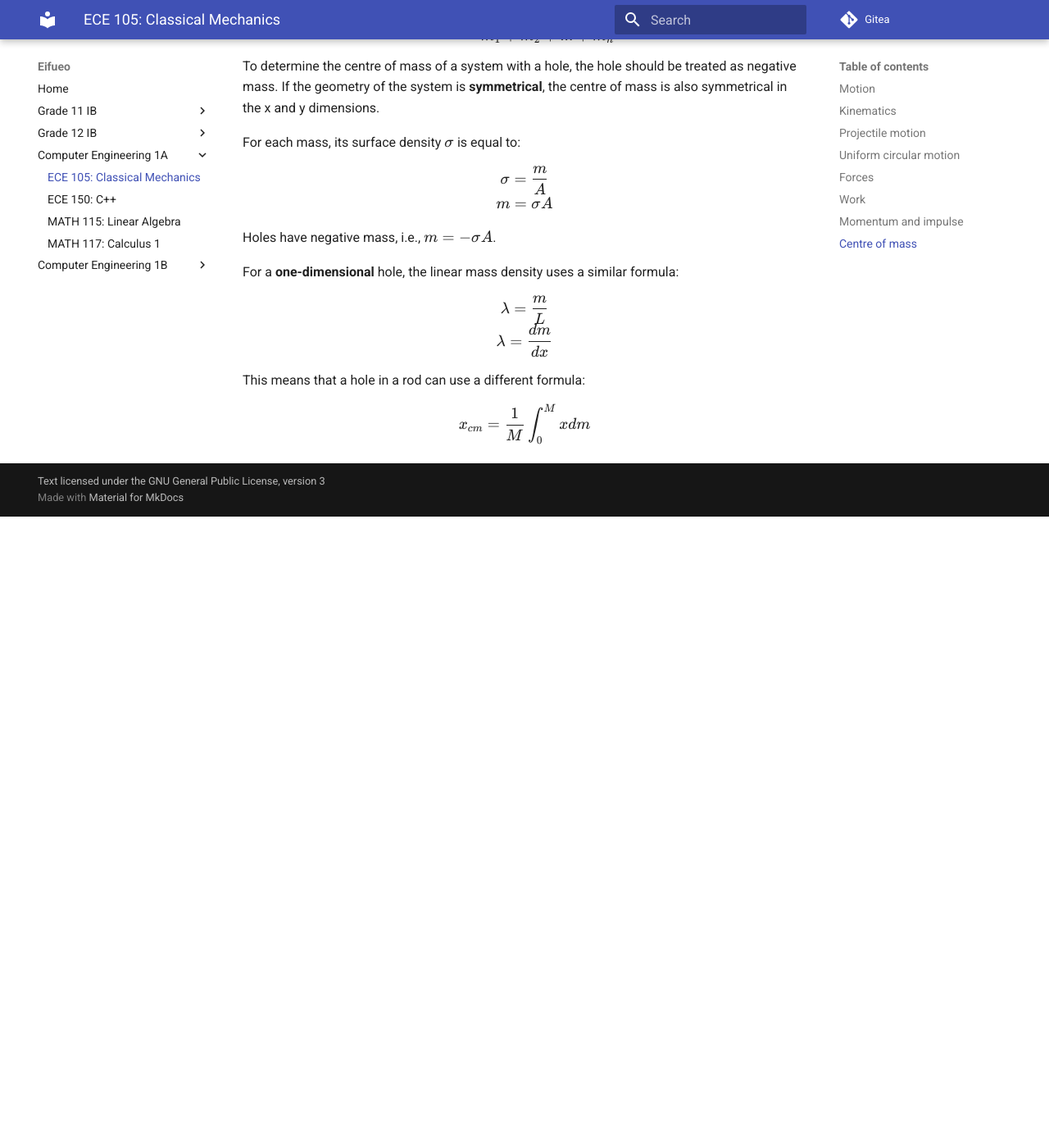
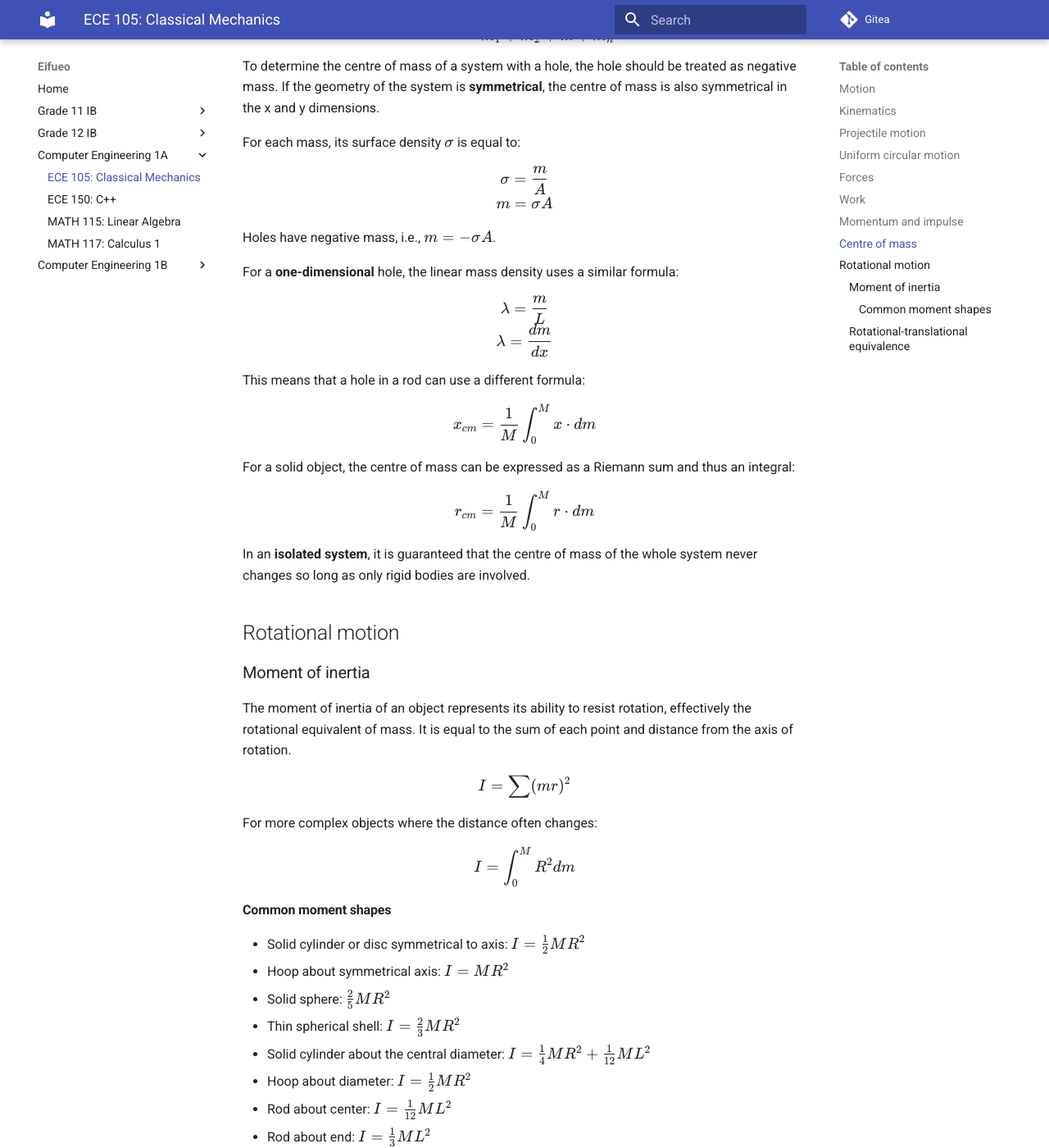
Before and after one commit to potatoeggy/eifueo, an MkDocs documentation site: the page built from docs/ce1/ece105.md, in a window 1280 px wide and 1400 px high, scrolled down 1331 px. Shown: the whole window at 82% size. Built offline with MkDocs 1.6.1 and Material for MkDocs 9.7.7, drawn with Linux system fonts in a browser that asks for light colours; before the commit the page ends 1961 px from its top, so only the background shows below that; some of the changed text lies outside the part shown.

Commit message:
ece105: add moment and rotational equivalence

```diff
--- a/docs/ce1/ece105.md
+++ b/docs/ce1/ece105.md
@@ -61,4 +61,66 @@ $$
 $$
 
 This means that a hole in a rod can use a different formula:
-$$x_{cm} = \frac{1}{M}\int^M_0 xdm$$
+$$x_{cm} = \frac{1}{M}\int^M_0 x\cdot dm$$
+
+For a solid object, the centre of mass can be expressed as a Riemann sum and thus an integral:
+
+$$r_{cm} = \frac{1}{M}\int_0^M r\cdot dm$$
+
+In an **isolated system**, it is guaranteed that the centre of mass of the whole system never changes so long as only rigid bodies are involved.
+
+## Rotational motion
+
+### Moment of inertia
+
+The moment of inertia of an object represents its ability to resist rotation, effectively the rotational equivalent of mass. It is equal to the sum of each point and distance from the axis of rotation.
+
+$$I=\sum(mr)^2$$
+
+For more complex objects where the distance often changes:
+
+$$I=\int^M_0 R^2 dm$$
+
+#### Common moment shapes
+
+- Solid cylinder or disc symmetrical to axis: $I = \frac{1}{2}MR^2$
+- Hoop about symmetrical axis: $I=MR^2$
+- Solid sphere: $\frac{2}{5}MR^2$
+- Thin spherical shell: $I=\frac{2}{3}MR^2$
+- Solid cylinder about the central diameter: $I=\frac{1}{4}MR^2 + \frac{1}{12}ML^2$
+- Hoop about diameter: $I=\frac{1}{2}MR^2$
+- Rod about center: $I=\frac{1}{12}ML^2$
+- Rod about end: $I=\frac{1}{3}ML^2$
+- Square slab about perpendicular axis through center: $I=\frac{1}{3}ML^2$
+
+### Rotational-translational equivalence
+
+Most translational variables have a rotational equivalent.
+
+Although the below should be represented as cross products, this course only deals with rotation perpendicular to the axis, so the following are always true.
+
+Angular acceleration is related to acceleration:
+
+$$\alpha = \frac{a}{r}$$
+
+Angular velocity is related to velocity:
+
+$$\omega = \frac{v}{r}$$
+
+The direction of the tangential values can be determined via the right hand rule.
+
+$$
+\vec v = r\times\omega \\
+\vec a = r\times\alpha
+$$
+
+And all kinematic equations have their rotational equivalents.
+
+- $\theta = \frac{1}{2}(\omega_f + \omega_i)t$
+- $\omega_f = \omega_i + \alpha t$
+- $\theta = \omega_i t + \frac{1}{2}\alpha t^2$
+- $\omega_f^2 + \omega_i^2 + 2\alpha\theta$
+
+Most translational equations also have rotational equivalents.
+
+$$E_\text{k rot} = \frac{1}{2}I\omega^2$$
```
